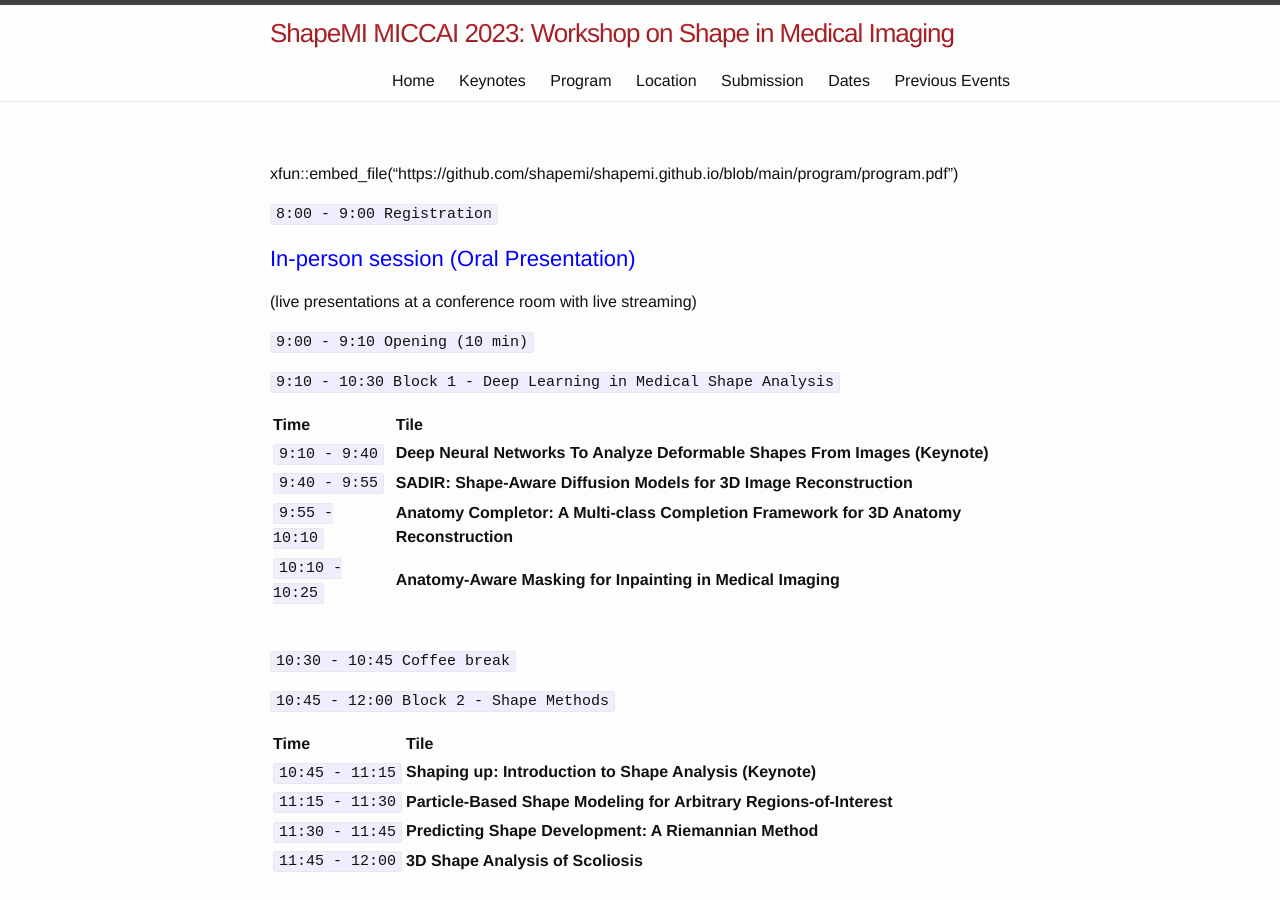
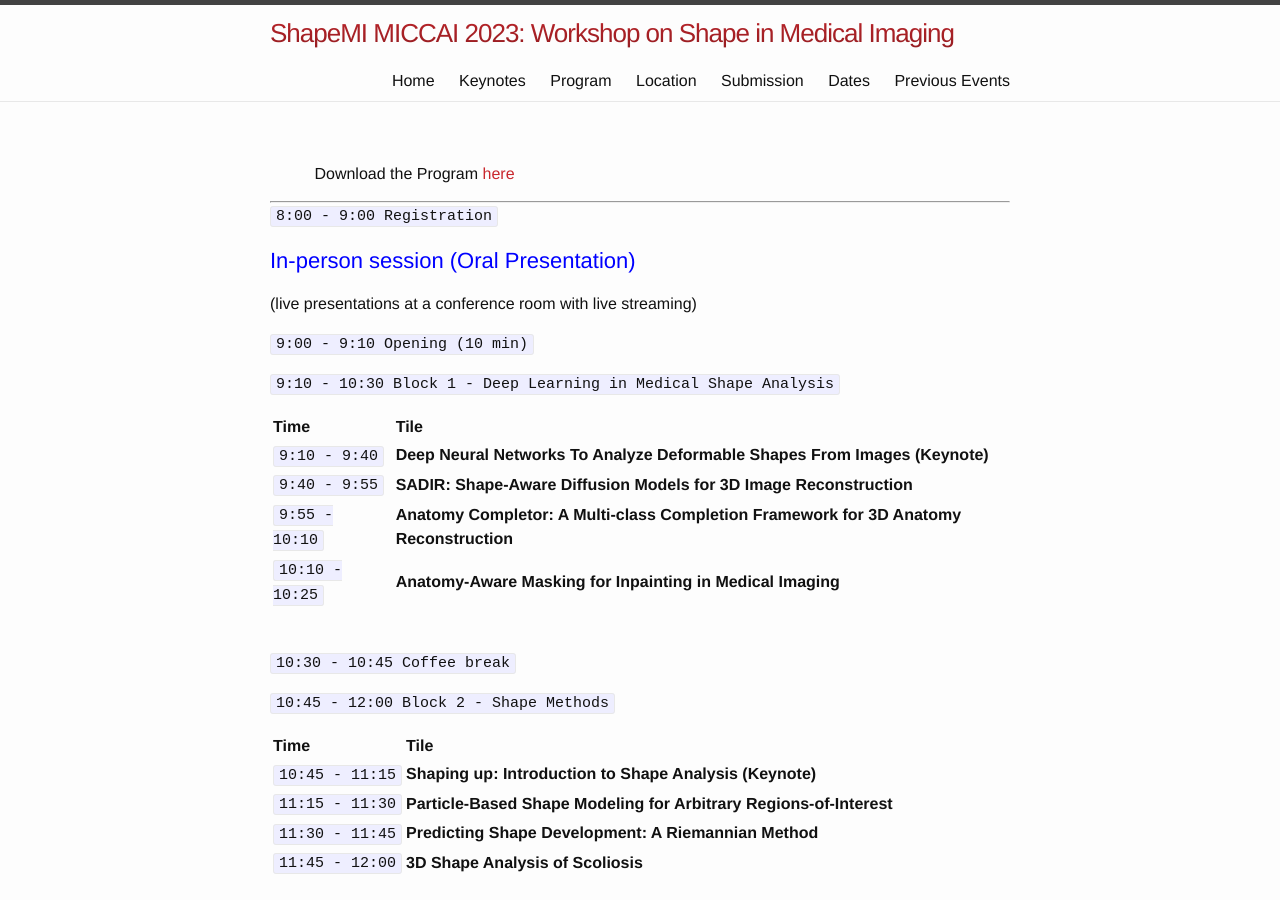
Before and after one commit to shapemi/shapemi.github.io, a Jekyll site: the page built from program/index.md, in a window 1280 px wide and 900 px high. Built offline with Jekyll 4.4.1, drawn with Linux system fonts in a browser that asks for light colours; our own code applies the rules of GitHub Pages for plain Markdown files.

Commit message:
Update index.md

````diff
--- a/program/index.md
+++ b/program/index.md
@@ -1,4 +1,6 @@
-xfun::embed_file("https://github.com/shapemi/shapemi.github.io/blob/main/program/program.pdf")
+&nbsp;&nbsp;&nbsp;&nbsp;&nbsp;&nbsp;&nbsp;&nbsp;&nbsp; Download the Program [here](https://github.com/shapemi/shapemi.github.io/blob/main/program/program.pdf)
+
+---
 
  ```8:00 - 9:00 Registration```
 
````
